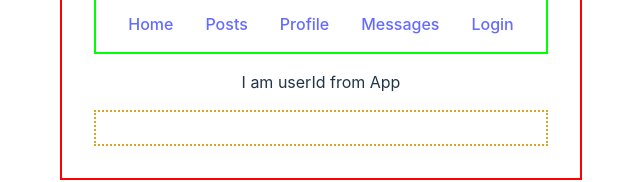
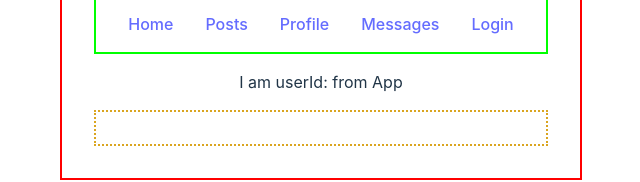
Before and after one commit to echeng0123/block30a-career-simulation-strangers-things, a React (Vite) app: page / in a window 1280 px wide. Shown: the part 369-551 px from the top of the page, without its empty margins (319-959 px from the left). Built offline with nearby package versions, Linux system fonts and the light colour scheme.

Commit message:
savepoint for hardcoded token + props work

```diff
--- a/src/App.jsx
+++ b/src/App.jsx
@@ -11,7 +11,7 @@ function App() {
 		<>
 			<div id="app-container">
 				<NavBar userId={userId} setUserId={setUserId} />
-				<p>I am userId {userId} from App</p>
+				<p>I am userId: {userId} from App</p>
 				<MainSection userId={userId} setUserId={setUserId} />
 			</div>
 		</>
--- a/src/components/AllPosts.jsx
+++ b/src/components/AllPosts.jsx
@@ -47,6 +47,8 @@ export default function AllPosts({ userId, setUserId }) {
 	//             post.author._id
 	//     )
 
+	// get data from NewPostForm once id of a post is known
+
 	return (
 		<div id="all-posts-container">
 			<div id="all-posts-header">
--- a/src/components/NewPostForm.jsx
+++ b/src/components/NewPostForm.jsx
@@ -48,11 +48,11 @@ export default function NewPostForm({ userId, setUserId }) {
 			const result = await response.json();
 			console.log("result from NPF: ", result);
 			setNPFUserId(result.data.post._id);
+
 			console.log("userId from NPF", result.data.post._id);
 			setSuccessMessage("Post submitted");
-			<AllPosts />;
 			// fetchAllPosts();
-			// return postObj;
+			return NPFuserId;
 		} catch (err) {
 			console.error("Oops, something went wrong with adding that post!", err);
 		}
```
